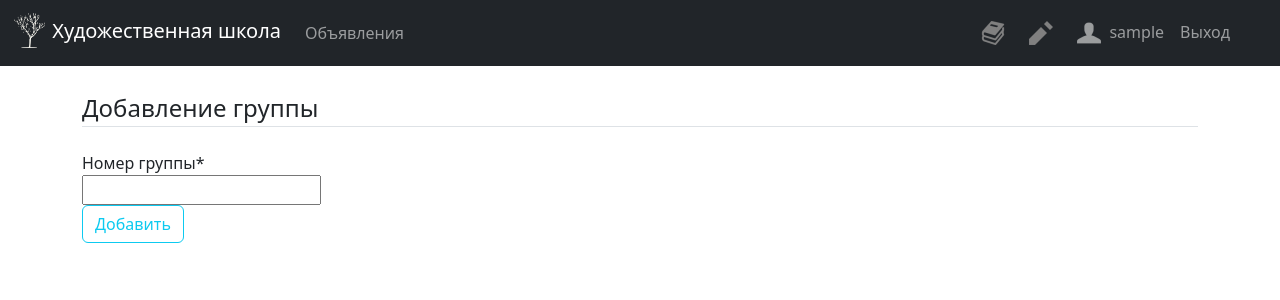
After one commit to overlod36/art_site, a Django app: page /group/new in a window 1280 px wide. The commit adds this page. Shown: the top 300 px of the page. Run offline with Django 4.2, Linux system fonts and the light colour scheme; a user stored in the database is signed in; tables that the repository leaves empty hold one stand-in row (values such as "Sample post"); some libraries are stand-ins or nearby versions.

Commit message:
study group creating view

```diff
--- /dev/null
+++ b/templates/users/group_create.html
@@ -0,0 +1,16 @@
+{% extends "base_app/base.html" %}
+{% load crispy_forms_tags %}
+{% block content %}
+    <div class="content-section">
+        <form method="POST">
+            {% csrf_token %}
+            <fieldset class="form-group">
+                <legend class="border-bottom mb-4">Добавление группы</legend>
+                {{ form|crispy }}
+            </fieldset>
+            <div class="form-group">
+                <button class="btn btn-outline-info" type="submit">Добавить</button>
+            </div>
+        </form>
+    </div>
+{% endblock content %}
--- a/templates/users/profile.html
+++ b/templates/users/profile.html
@@ -34,7 +34,7 @@
         {% elif profile_ch == 'admin' %}
             <p class="text-secondary"> Администратор {{ profile.user.username }} </p>
             <div class="list-group">
-                <a class="text-decoration-none link-secondary" href="#"><img class="use-ico" src="{% static 'img/play-6-24.png' %}" alt="">Добавление группы</a>
+                <a class="text-decoration-none link-secondary" href="{% url 'group-create' %}"><img class="use-ico" src="{% static 'img/play-6-24.png' %}" alt="">Добавление группы</a>
                 <div class="dropend">
                     <a class="text-decoration-none link-secondary" type="button" data-bs-target="#dropdownMenuOffset" data-bs-toggle="dropdown" data-bs-offset="0,20"><img class="use-ico" src="{% static 'img/play-6-24.png' %}" alt="">Добавление пользователя</a>
                     <ul class="dropdown-menu dropdown-menu-end" aria-labelledby="dropdownMenuOffset">
--- a/users/forms.py
+++ b/users/forms.py
@@ -1,7 +1,12 @@
 from django import forms
-from .models import Teacher_Profile, Student_Profile, Admin_Profile
+from .models import Teacher_Profile, Student_Profile, Admin_Profile, Study_Group
 from django.contrib.auth.models import User
 from betterforms.multiform import MultiModelForm
+
+class StudyGroupForm(forms.ModelForm):
+    class Meta:
+        model = Study_Group
+        fields = ['number']
 
 class UserForm(forms.ModelForm):
     class Meta:
--- a/users/models.py
+++ b/users/models.py
@@ -2,7 +2,7 @@ from django.db import models
 from django.contrib.auth.models import User
 
 class Study_Group(models.Model):
-    number = models.PositiveIntegerField(unique=True)
+    number = models.PositiveIntegerField(verbose_name='Номер группы', unique=True)
 
     def __str__(self):
         return f'Группа {self.number}'
--- a/users/urls.py
+++ b/users/urls.py
@@ -9,5 +9,6 @@ urlpatterns = [
     path('profile/', views.profile, name='profile'),
     path('student/new', views.StudentCreateView.as_view(), name='student-create'),
     path('teacher/new', views.TeacherCreateView.as_view(), name='teacher-create'),
-    path('administrator/new', views.AdminCreateView.as_view(), name='admin-create')
+    path('administrator/new', views.AdminCreateView.as_view(), name='admin-create'),
+    path('group/new', views.StudyGroupCreateView.as_view(), name='group-create')
 ]
--- a/users/views.py
+++ b/users/views.py
@@ -10,7 +10,7 @@ from django.views.generic import (
     DeleteView
 )
 from django.contrib.auth.mixins import LoginRequiredMixin
-from .forms import StudentForm, TeacherForm, AdminForm
+from .forms import StudentForm, TeacherForm, AdminForm, StudyGroupForm
 from django.http import HttpResponse
 from django.urls import reverse
 
@@ -94,3 +94,22 @@ class AdminCreateView(LoginRequiredMixin, CreateView):
         profile.user = user
         profile.save()
         return redirect(self.get_success_url())
+
+class StudyGroupCreateView(LoginRequiredMixin, CreateView):
+    form_class = StudyGroupForm
+    template_name = 'users/group_create.html'
+
+    def get_success_url(self):
+        return reverse('main')
+
+    def dispatch(self, request):
+        if not request.user.is_authenticated:
+            return HttpResponse(status=400)
+        if not hasattr(request.user, 'admin_profile'):
+            return HttpResponse(status=400)
+        else:
+            return super(StudyGroupCreateView, self).dispatch(request)
+
+    def form_valid(self, form):
+        form.save()
+        return redirect(self.get_success_url())
```
